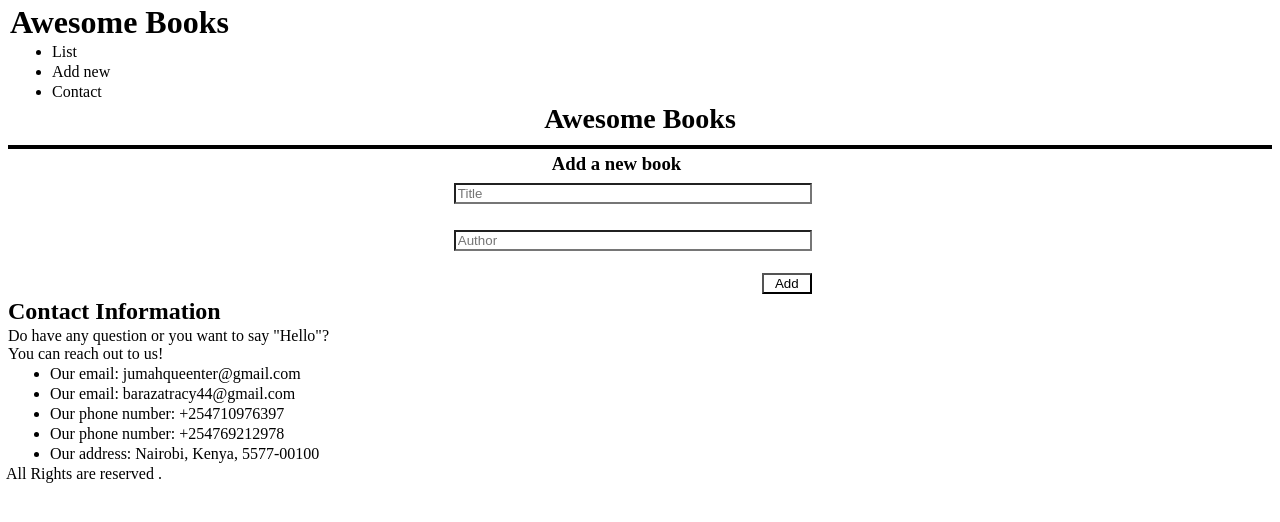
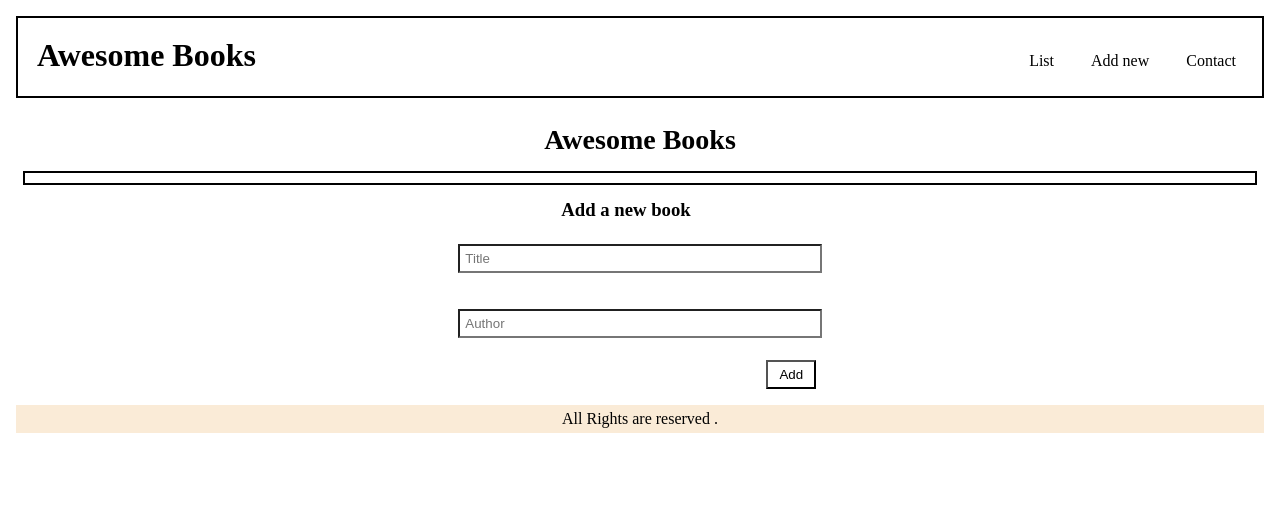
Before and after one commit to Tracy-miranja/Awesome-book, a website: page index.html in a window 1280 px wide. Drawn offline with Linux system fonts and the light colour scheme.

Commit message:
add nav.js

```diff
--- a/index.css
+++ b/index.css
@@ -1,6 +1,28 @@
 * {
   margin: 2px;
   background-color: #fff;
+  padding: 5px;
+}
+
+.head {
+  display: flex;
+  justify-content: space-between;
+  text-align: center;
+  border: 2px solid black;
+  cursor: pointer;
+}
+
+.head ul {
+  display: flex;
+  text-align: center;
+
+}
+
+.head ul li {
+  text-decoration: none;
+  display: flex;
+  margin-left: 25px;
+  margin-top: 10px;
 }
 
 #book-list {
@@ -67,3 +89,22 @@ input {
 .tr {
   margin-left: 100px;
 }
+
+#contact-section {
+  text-align: center;
+}
+
+ul span {
+  display: flex;
+  flex-direction: column;
+  text-decoration: none;
+}
+
+.footer {
+  background-color: antiquewhite;
+  text-align: center;
+}
+
+.hidden {
+  display: none;
+}
--- a/index.html
+++ b/index.html
@@ -8,13 +8,13 @@
     <link rel="stylesheet" href="index.css" />
   </head>
   <body>
-    <header>
+    <header class="head">
       <div><h1>Awesome Books</h1></div>
       <nav>
         <ul class="navbar">
           <li id="List">List</li>
-          <li id="AddNew">Add new</li>
-          <li id="Contact">Contact</li>
+          <li id="addNew">Add new</li>
+          <li id="contact">Contact</li>
         </ul>
       </nav>
     </header>
@@ -22,7 +22,7 @@
     <div class="collection" id="book-collection">
       <h2 class="book-heading">Awesome Books</h2>
       <div id="book-list"></div>
-      <div class="sec">
+      <div class="sec" id="box">
         <h3 class="tr">Add a new book</h3>
         <label class="leb" for="book-title"></label>
         <input
@@ -50,14 +50,15 @@
         You can reach out to us!
       </p>
       <ul>
-          <li>Our email: jumahqueenter@gmail.com</li>
-          <li>Our email: barazatracy44@gmail.com</li>
-          <li>Our phone number: +254710976397</li>
-          <li>Our phone number: +254769212978</li>
-          <li>Our address: Nairobi, Kenya, 5577-00100</li>
+        <span>Our email: jumahqueenter@gmail.com</span>
+        <span>Our email: barazatracy44@gmail.com</span>
+        <span>Our phone number: +254710976397</span>
+        <span>Our phone number: +254769212978</span>
+        <span>Our address: Nairobi, Kenya, 5577-00100</span>
       </ul>
     </section>
     <footer class="footer">All Rights are reserved .</footer>
     <script src="index.js"></script>
+    <script src="nav.js"></script>
   </body>
 </html>
--- /dev/null
+++ b/nav.js
@@ -0,0 +1,24 @@
+const contact2 = document.getElementById("contact-section");
+const contact = document.getElementById("contact");
+const List = document.getElementById("List");
+const bookList = document.getElementById("book-list");
+const addNew = document.getElementById("addNew");
+const box = document.getElementById("box");
+
+List.addEventListener("click", () => {
+  bookList.classList.remove("hidden");
+  box.classList.add("hidden");
+  contact2.classList.add("hidden");
+});
+
+contact.addEventListener("click", () => {
+  bookList.classList.add("hidden");
+  box.classList.add("hidden");
+  contact2.classList.remove("hidden");
+});
+
+addNew.addEventListener("click", () => {
+  bookList.classList.add("hidden");
+  box.classList.remove("hidden");
+  contact2.classList.add("hidden");
+});
```
Lines whose indentation alone changed are shown as unchanged.
